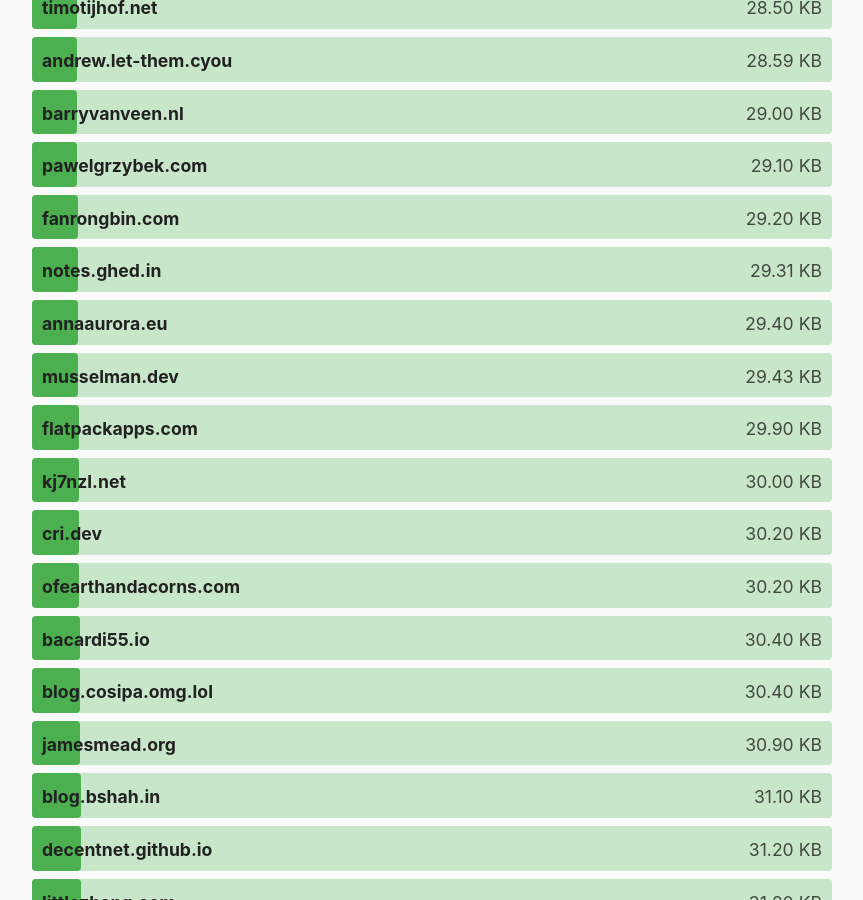
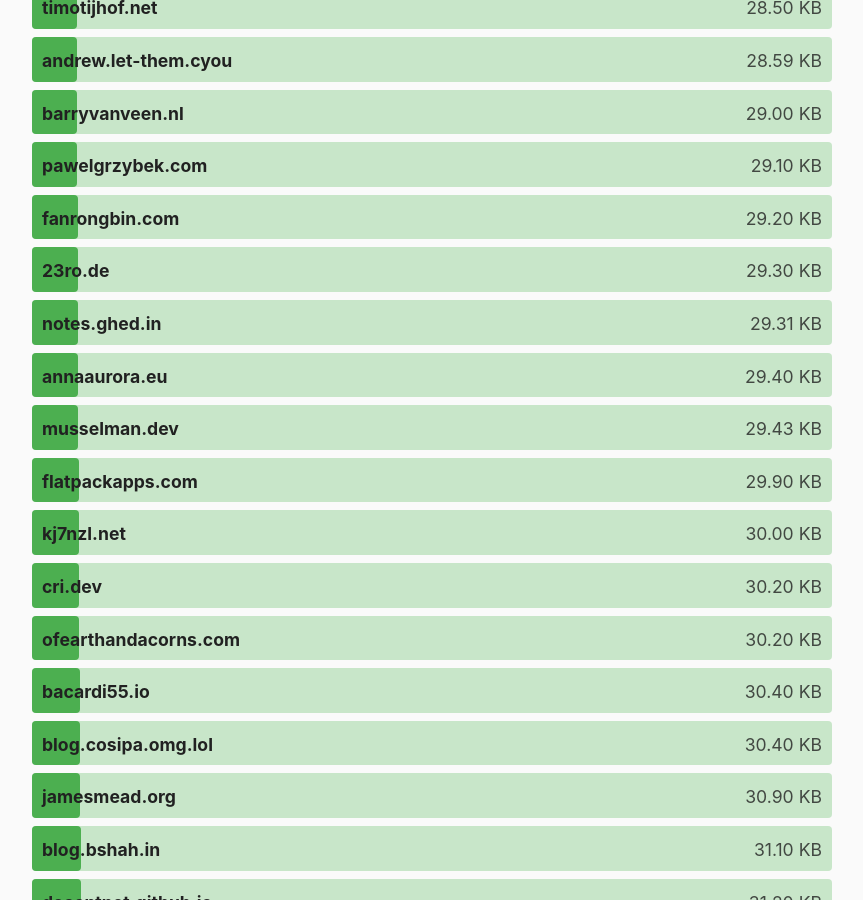
Before and after one commit to kevquirk/512kb.club, a Jekyll site: the page built from index.md, in a window 1280 px wide and 900 px high, scrolled down 12946 px. Shown: the whole window, without its empty margins (208-1071 px from the left). Built offline with Jekyll 4.4.1, drawn with Linux system fonts in a browser that asks for light colours.

Commit message:
feat: added 23Ro.de

```diff
--- a/_data/sites.yml
+++ b/_data/sites.yml
@@ -1,3 +1,8 @@
+- domain: 23ro.de
+  url: https://23Ro.de/
+  size: 29.3
+  last_checked: 2024-09-02
+
 - domain: 0xedward.io
   url: https://0xedward.io/
   size: 6.2
```
